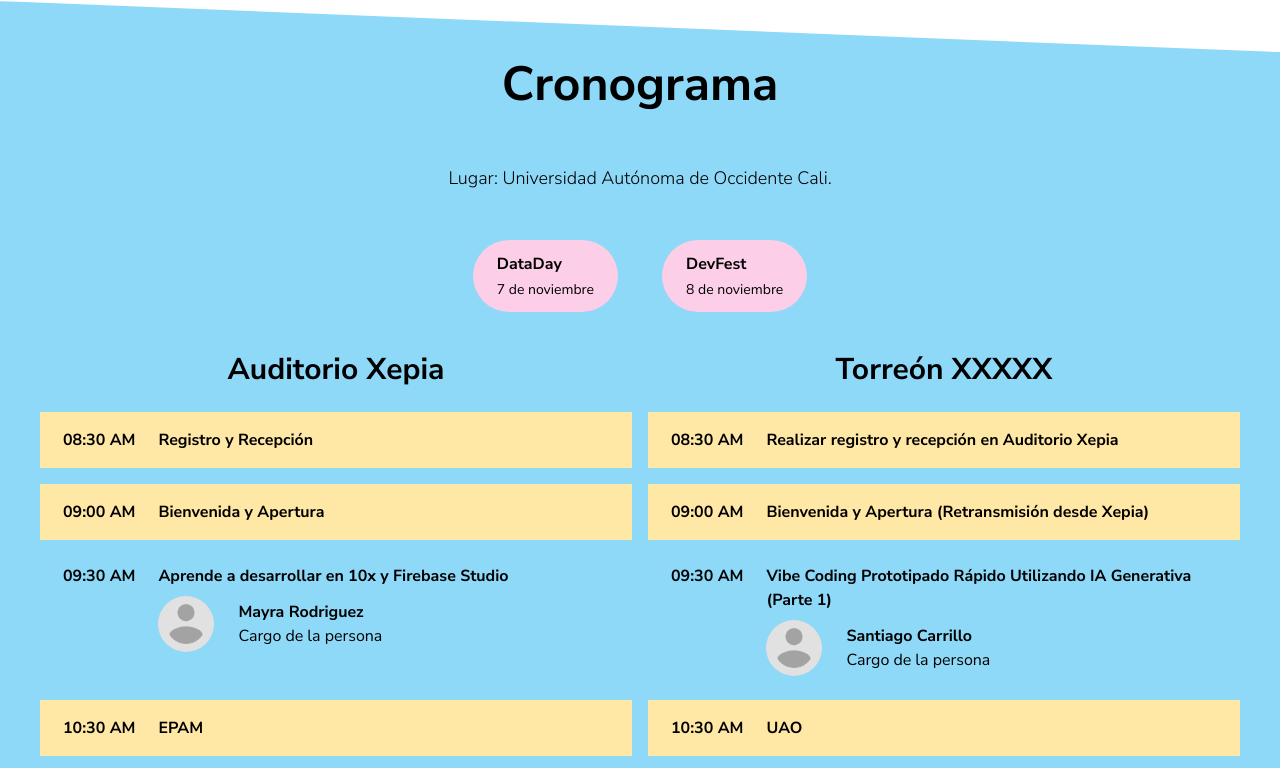
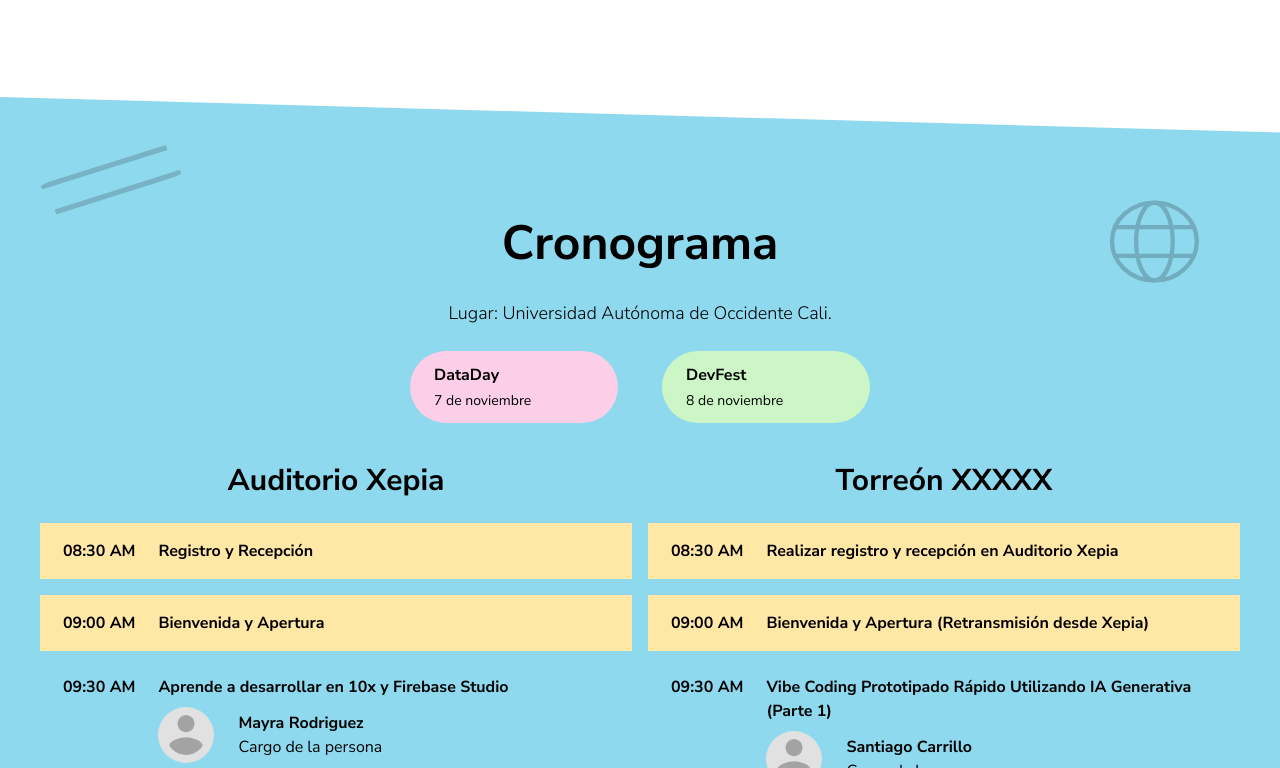
Before and after one commit to caalzate91/devfest-page, an Astro site: page / in a window 1280 px wide. Shown: the part 1174-1942 px from the top of the page. Built offline with nearby package versions, Linux system fonts and the light colour scheme; Astro itself is replaced by a stand-in of ours.

Commit message:
feat: implement agenda bg

```diff
--- a/src/components/AgendaItem/AgendaManager.tsx
+++ b/src/components/AgendaItem/AgendaManager.tsx
@@ -44,7 +44,7 @@
 					type="button"
 					onClick={() => changeAgendaDay("dataday")}
 
-					className="flex flex-col py-3 px-6 gap-1  bg-pink-200 min-w-36 w-auto cursor-pointer rounded-full "
+					className="flex flex-col py-3 px-6 gap-1  bg-pink-200 hover:bg-[#F5A8CC] min-w-36 md:min-w-52 w-auto cursor-pointer rounded-full "
 				>
 					<span className="font-bold">DataDay</span>
 					<span className="text-xs md:text-sm">7 de noviembre</span>
@@ -52,7 +52,7 @@
 				<button
 					type="button"
 					onClick={() => changeAgendaDay("devfest")}
-					className="flex flex-col py-3 px-6 gap-1  bg-pink-200 min-w-36 w-auto cursor-pointer rounded-full "
+					className="flex flex-col py-3 px-6 gap-1  bg-[#CCF6C5] hover:bg-[#BEECA0] min-w-36 md:min-w-52 w-auto cursor-pointer rounded-full "
 				>
 					<span className="font-bold">DevFest</span>
 					<span className="text-xs md:text-sm">8 de noviembre</span>
--- a/src/components/Sections/About.astro
+++ b/src/components/Sections/About.astro
@@ -2,7 +2,7 @@
 const base = import.meta.env.BASE_URL;
 ---
 
-<section class="flex flex-col items-center gap-16 px-2 md:px-36 py-8">
+<section class="flex flex-col items-center gap-16 px-2 md:px-36 my-10 py-14">
   {/* Data Day Section */}
   <div
     class="flex flex-col-reverse md:flex-row items-center md:items-start justify-between gap-8"
--- a/src/components/Sections/Agenda.astro
+++ b/src/components/Sections/Agenda.astro
@@ -8,65 +8,27 @@
 console.log(talks);
 ---
 
-<section class="my-8">
-  <div class="footer-bg top">
-    <svg
-      viewBox="0 0 500 20"
-      fill="none"
-      xmlns="http://www.w3.org/2000/svg"
-      class="w-full h-auto"
-      preserveAspectRatio="none"
-      style="transform: rotate(180deg);"
-    >
-      <polygon points="0,0 500,20 500,0 0,0" fill="var(--agenda-bg)"></polygon>
-    </svg>
-  </div>
-  <div class="content flex items-center justify-center flex-col">
-    <h2 class="text-2xl font-bold py-2 md:text-5xl md:mb-12">Cronograma</h2>
-    <span class="text-md md:text-lg font-light mb-6 md:mb-12"
-      >Lugar: Universidad Autónoma de Occidente Cali.</span
-    >
-    <AgendaManager talks={talks} client:only="react" />
-  </div>
-  <div class="footer-bg bottom fixed">
-    <svg
-      viewBox="0 0 500 20"
-      fill="none"
-      xmlns="http://www.w3.org/2000/svg"
-      class="w-full h-auto"
-      preserveAspectRatio="none"
-    >
-      {/* Declination from left (top) to right (bottom) */}
-      <polygon points="0,0 500,20 500,0 0,0" fill="var(--agenda-bg)"></polygon>
-    </svg>
-  </div>
+<div
+  class="relative bg-[url('/assets/images/BG-Agenda-top-MD.svg')] bg-cover bg-no-repeat w-full"
+>
+  <div class="aspect-[1080/170]"></div>
+</div>
+
+<section
+  class="bg-[#8FD9EF] relative flex items-center justify-center flex-col"
+>
+  <h2
+    class="absolute -top-7 md:-top-20 left-1/2 -translate-x-1/2 text-2xl md:text-4xl lg:text-5xl font-bold"
+  >
+    Cronograma
+  </h2>
+  <span class="text-md md:text-lg font-light mt-5 lg:mt-0 mb-6"
+    >Lugar: Universidad Autónoma de Occidente Cali.</span
+  >
+  <AgendaManager talks={talks} client:only="react" />
 </section>
-
-<style>
-  :root {
-    --agenda-bg: #8ed8f8;
-  }
-  .content {
-    background-color: var(--agenda-bg);
-  }
-
-  .footer-bg {
-    position: relative;
-    width: 100%;
-    overflow: hidden;
-  }
-
-  .footer-section {
-    position: relative;
-    padding-top: 0;
-    margin-top: 0;
-  }
-
-  .footer-section .top {
-    border-bottom: 1px solid var(--agenda-bg);
-  }
-
-  .footer-section .bottom {
-    /* background-color: #003773; */
-  }
-</style>
+<div
+  class="relative bg-[url('/assets/images/BG-Agenda-bottom-MD.svg')] bg-cover bg-bottom bg-no-repeat w-full mb-10"
+>
+  <div class="aspect-[1080/190]"></div>
+</div>
```
Also changed, not shown: public/assets/images/BG-Agenda-MD.svg, public/assets/images/BG-Agenda-bottom-MD.svg (added), public/assets/images/BG-Agenda-top-MD.svg (added).
